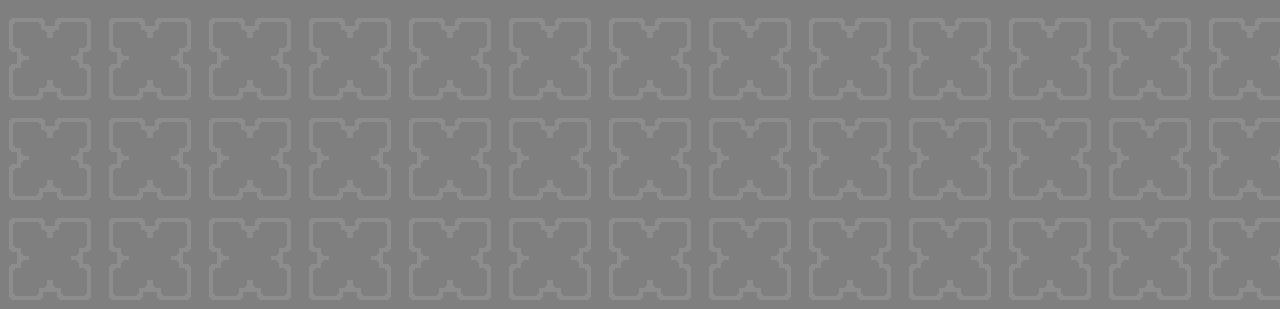
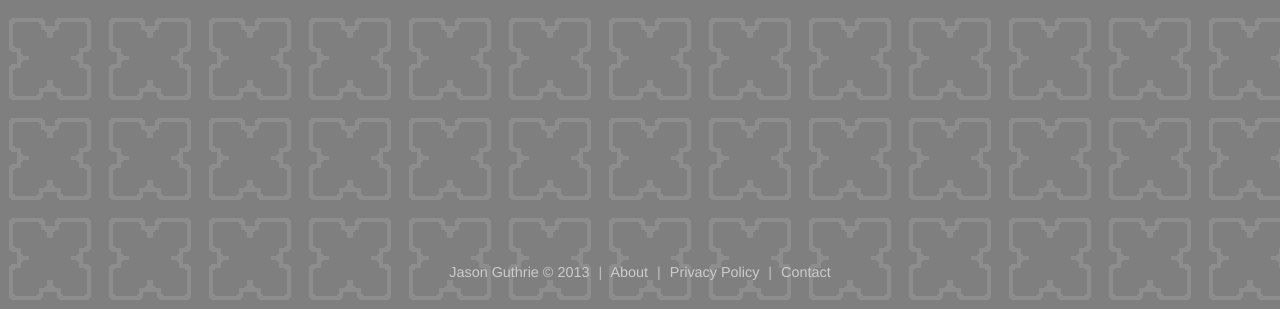
Before and after one commit to toxiceverything/toxiceverything.github.com, a plain HTML site: page index.html in a window 1280 px wide. Shown: the part 491-800 px from the top of the page. Drawn offline with Linux system fonts and the light colour scheme.

Commit message:
Add footer

```diff
--- a/index.html
+++ b/index.html
@@ -8,5 +8,15 @@
 
 <body>
   <img class="fadeIn" src="/logo.png" width="407" height="136">
+
+  <footer>
+    Jason Guthrie © 2013
+    <span>|</span>
+    <a href="/">About</a>
+    <span>|</span>
+    <a href="/">Privacy Policy</a>
+    <span>|</span>
+    <a href="/">Contact</a>
+  </footer>
 </body>
 </html>
--- a/screen.css
+++ b/screen.css
@@ -10,6 +10,31 @@ body {
 	display: table-cell;
 	vertical-align: middle;
 }
+
+footer {
+  color: #CCC;
+  position: absolute;
+  bottom: 2em;
+  text-align: center;
+  width: 100%;
+  font: 0.9em "Helvetica Neue", Arial, sans-serif;
+}
+
+footer a {
+  color: inherit;
+  text-decoration: none;
+}
+
+footer a:hover {
+  color: #bfbfbf;
+}
+
+footer span {
+  color: #bfbfbf;
+  padding: 0 5px;
+}
+
+/* Animations */
 
 @-webkit-keyframes fadeIn {
   0%   { opacity: 0; }
```
